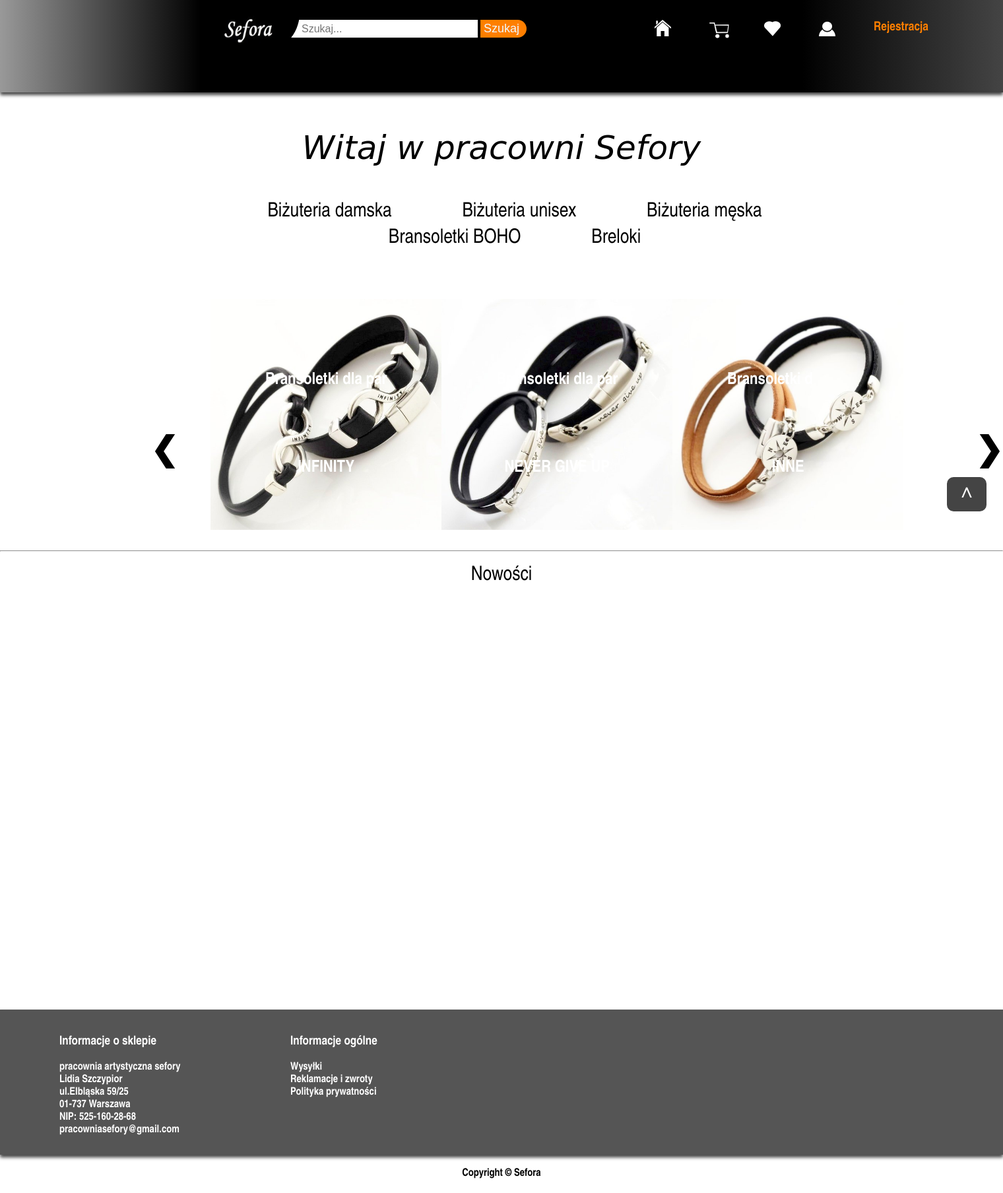
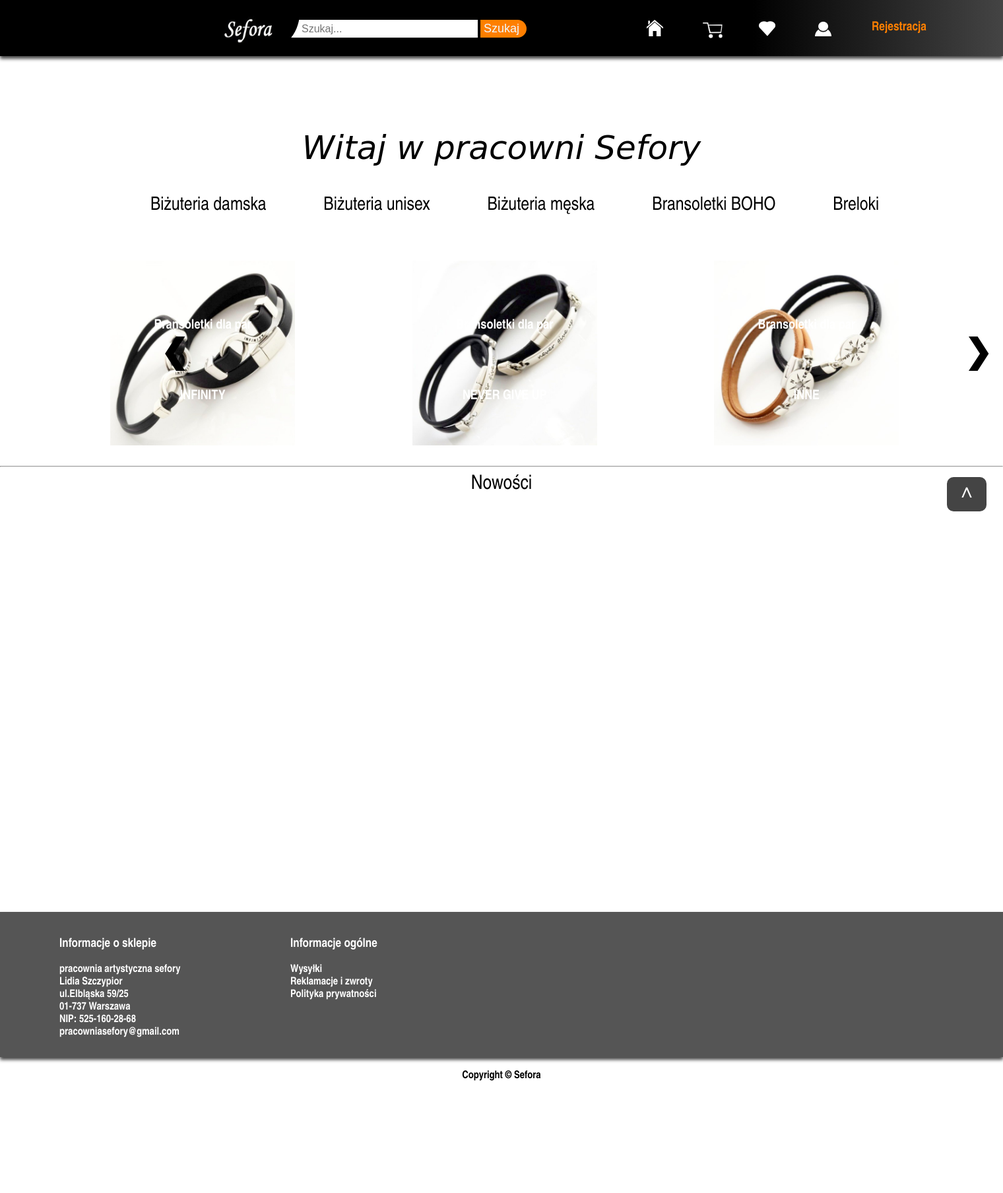
Before and after one commit to Damson99/index, a PHP site: page / in a window 1520 px wide. Shown: the whole page at 66% size. After the commit the page ends 1638 px from the top, so only its background shows below. Run offline with PHP 8.4, Linux system fonts and the light colour scheme; data that the repository does not hold is empty.

Commit message:
skalownie

```diff
--- /dev/null
+++ b/css/mediaquery.css
@@ -0,0 +1,93 @@
+@media all and (max-width: 1660px){
+    #couple{
+        margin:2% 0% 2% 11%;
+    }
+    #couple img{
+        width: 280px;
+        height: 280px;
+    }
+    #couple a{
+        width: 280px;
+        height: 280px;
+        font-size: 20px;
+    }
+    .pOfferts,#userMenu{
+        margin:0px;
+        padding: 0px;
+    }
+
+}
+
+@media all and (max-width: 1380px){
+    #mainWrapper{
+        margin:2% 0% 2% 20%;
+        grid-template-columns:repeat(2,1fr);
+    }
+    .nextMainWrapper{
+        margin-right: -250px;
+    }
+    .header{
+        margin-left: 20px;
+    }
+    .search{
+        width: 200px;
+    }
+}
+
+@media all and (max-width: 1200px){
+    #couple{
+        grid-auto-rows: 400px;
+    }
+    #couple img{
+        width: 250px;
+        height: 250px;
+    }
+    #couple a{
+        width: 250px;
+        height: 250px;
+        font-size: 20px;
+    }
+}
+
+@media all and (max-width: 992px){
+    #topDiv{
+        height: 150px;
+    }
+    .loginInfo{
+        float: left;
+        padding: 20px;
+    }
+    .pOfferts,#userMenu{
+        padding: 10px;
+        margin: 0px 0px 0px 10%;
+    }
+}
+
+@media all and (max-width:700px){
+    .pOfferts,#userMenu,.pOffertsWel{
+        padding: 0px;
+        margin: 0px;
+    }
+    .pOffertsWel{
+        font-size: 30px;
+    }
+    ul#subMenu a{
+        font-size: 10px;
+    }
+    .pDiv a{
+        font-size: 15px;
+        height: 20px;
+    }
+    #couple{
+        grid-auto-rows: 120px;
+    }
+    #couple img{
+        width: 100px;
+        height: 100px;
+    }
+    #couple a{
+        width: 100px;
+        height: 100px;
+        font-size: 10px;
+    }
+}
--- a/css/style.css
+++ b/css/style.css
@@ -72,7 +72,7 @@ aside ul{
 #mainNav>ul>li{
     list-style-type: none;
     display: inline-block;
-    padding: 0px 50px;
+    padding: 0px 40px;
 }
 #mainNav>ul>li:hover{
     background-color: transparent;
@@ -95,7 +95,7 @@ ul#subMenu a{
     font-size: 20px;
     padding:10px 30px 10px 0px;
 }
- #mainNav li:hover #subMenu{
+#mainNav li:hover #subMenu{
      z-index: 20;
      opacity: 1;
 }
@@ -138,10 +138,9 @@ a:hover{
     z-index: 30;
     position: fixed;
     box-shadow: 0px 4px 5px #444444;
-    background-image: linear-gradient(to right,#999999,black,black,black,black, #444444);
+    background-image: linear-gradient(to right,black,black,black,black, #444444);
     width: 100%;
-    min-height: 85px;
-    max-height: 140px;
+    height: 85px;
     color: white;
 }
 .header{
@@ -194,6 +193,7 @@ a:hover{
 .loginInfo div{
     overflow: hidden;
     max-width:100px;
+    min-width: 85px;
 }
 .loginInfo img{
     width:25px;
@@ -207,13 +207,16 @@ a{
     width: auto;
     display: grid;
 }
-.pOfferts,#userMenu{
+.pOfferts,#userMenu,.pOffertsWel{
     display: grid;
     font-weight: 100;
     padding: 10px;
-    margin: 0px 200px 0px 200px;
     text-align: center;
     font-size: 30px;
+}
+.pOffertsWel{
+    font-family:Brush Script MT, Brush Script Std, cursive;
+    font-size:50px;
 }
 .pDiv{
     text-align: center;
@@ -223,7 +226,7 @@ a{
     height: 40px;
     width: auto;
     font-weight: 100;
-    font-size: 30px;
+    font-size: 28px;
     color: black;
 }
 .pDiv a:hover{
@@ -308,10 +311,11 @@ ul{
     list-style-type: none;
 }
 #couple{
-    margin: 2% 19% 2% 21%;
+    margin: 2% 19% 2% 19%;
     display: grid;
     grid-template-columns:repeat(3,1fr);
     overflow: hidden;
+    grid-gap: 20px;
 }
 #couple a{
     -webkit-transition: all 0.5s ease;
@@ -337,7 +341,7 @@ ul{
     opacity: 0.5;
 }
 #mainWrapper{
-    margin: 2% 19% 2% 21%;
+    margin: 2% 0% 2% 16%;
     display: grid;
     grid-template-columns:repeat(4,1fr);
 }
@@ -589,7 +593,10 @@ article{
 .mySlides{
     display: none;
 }
-.prev, .next{
+.nextMainWrapper{
+    margin-right: -760px;
+}
+.prev,.nextMainWrapper, .next{
     margin-top: -300px;
     cursor: pointer;
     position: absolute;
@@ -602,11 +609,11 @@ article{
 .prev{
     border-radius: 0px 3px 3px 0px;
 }
-.next{
+.next,.nextMainWrapper{
     border-radius: 3px 0px 0px 3px;
     right: 50px;
 }
-.prev:hover, .next:hover{
+.prev:hover,.nextMainWrapper:hover, .next:hover{
     opacity: 0.6;
     height: auto;
     text-decoration: none;
--- a/index.php
+++ b/index.php
@@ -26,7 +26,7 @@ $komunikat = $sefora->getMessage();
 <html>
 <head>
     <meta http-equiv="Content-Type" content="text/html" charset="utf-8">
-    <link rel="stylesheet" type="text/css" href="css/style.css">
+    <link rel="stylesheet" type="text/css" href="css/style.css"><link rel="stylesheet" type="text/css" href="css/mediaquery.css">
     <link rel="Shortcut icon" href="img/favicon.png">
     <title>Sefora</title>
 </head>
--- a/main.php
+++ b/main.php
@@ -1,5 +1,5 @@
 <?php if(!isset($sefora)) die();?>
-<div class="pOfferts" style="font-family:Brush Script MT, Brush Script Std, cursive;font-size:50px;"><i>Witaj w pracowni Sefory</i></div>
+<div class="pOffertsWel"><i>Witaj w pracowni Sefory</i></div>
 <div class="pOfferts">
     <div class="pDiv">
     <nav id="mainNav">
@@ -62,7 +62,7 @@
 <?php $sefora->couple();?>
 <hr>
 <div class="pOfferts">Nowości</div>
-    <div id="mainWrapper" style="margin-left:15%;">
+    <div id="mainWrapper">
         <div class="slideshow-container">
             <div class="mySlides fade">
                <?=$sefora->getNews(0,4)?>
@@ -74,7 +74,7 @@
                <?=$sefora->getNews(8,4)?>
             </div>
             <a class="prev" onclick="plusSlides(-1)">&#10094;</a>
-            <a class="next" onclick="plusSlides(1)" style="left:1250px;position:absolute;">&#10095;</a>
+            <a class="nextMainWrapper" onclick="plusSlides(1)">&#10095;</a>
         </div>
     </div>
 <div>
```
